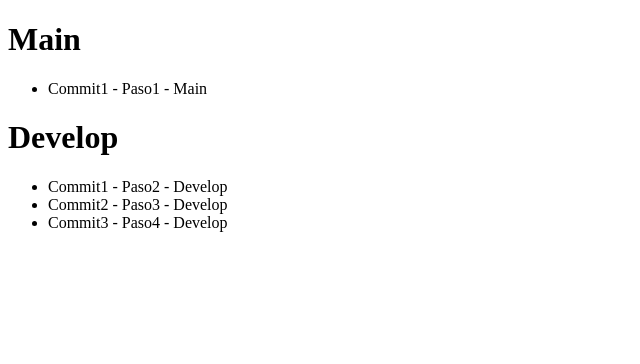
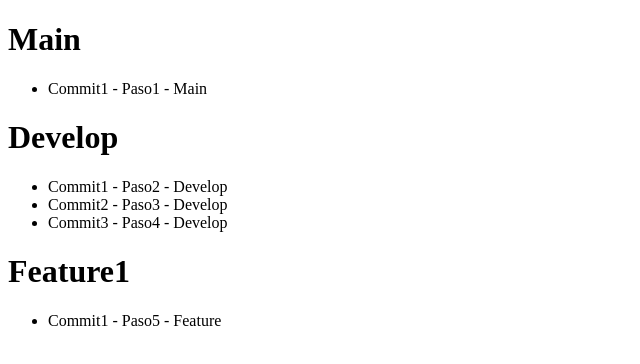
Before and after one commit to Fridejr/trabajo_git, a plain HTML site: page index.html in a window 1280 px wide. Shown: the whole page, without its empty margins (0-640 px from the left). Drawn offline with Linux system fonts and the light colour scheme.

Commit message:
Commit1 - Paso5 - Feature

```diff
--- a/index.html
+++ b/index.html
@@ -17,5 +17,9 @@
         <li>Commit2 - Paso3 - Develop</li>
         <li>Commit3 - Paso4 - Develop</li>
     </ul>
+    <h1>Feature1</h1>
+    <ul>
+        <li>Commit1 - Paso5 - Feature</li>
+    </ul>
 </body>
 </html>
```
